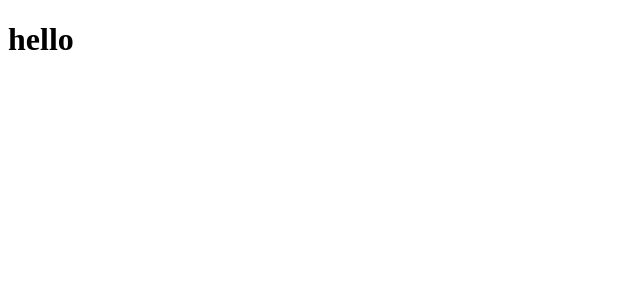
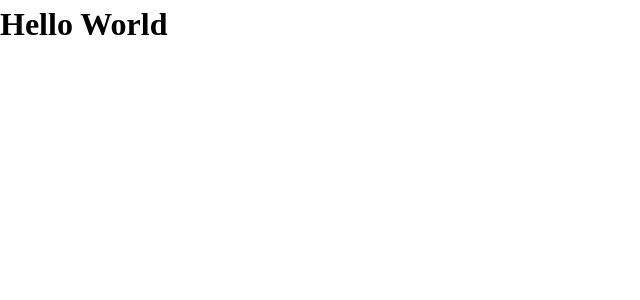
Before and after one commit to kstokken99/core, a React app: page / in a window 1280 px wide. Shown: the top 300 px of the page, without its empty margins (0-640 px from the left). Built offline with nearby package versions, Linux system fonts and the light colour scheme.

Commit message:
feat: 📦 Scss

```diff
--- /dev/null
+++ b/index.d.ts
@@ -0,0 +1,4 @@
+declare module "*.scss" {
+  const content: Record<string, string>;
+  export default content;
+}
--- a/package.json
+++ b/package.json
@@ -34,7 +34,11 @@
     "@types/react": "^19.2.14",
     "@types/react-dom": "^19.2.3",
     "@types/webpack-dev-server": "^4.7.1",
+    "css-loader": "^7.1.4",
     "html-webpack-plugin": "^5.6.7",
+    "sass": "^1.99.0",
+    "sass-loader": "^16.0.7",
+    "style-loader": "^4.0.0",
     "ts-loader": "^9.5.7",
     "tsx": "^4.21.0",
     "typescript": "^6.0.3",
--- a/src/index.tsx
+++ b/src/index.tsx
@@ -1,3 +1,5 @@
 import { createRoot } from "react-dom/client";
 
-createRoot(document.getElementById("root")!).render(<h1>hello</h1>);
+import "./styles/index.scss";
+
+createRoot(document.getElementById("root")!).render(<h1>Hello World</h1>);
--- /dev/null
+++ b/src/styles/_reset.scss
@@ -0,0 +1,76 @@
+/* 1. Use a more-intuitive box-sizing model */
+*,
+*::before,
+*::after {
+    box-sizing: border-box;
+}
+
+/* 2. Remove default margin */
+*:not(dialog) {
+    margin: 0;
+}
+
+/* 3. Enable keyword animations */
+@media (prefers-reduced-motion: no-preference) {
+    html {
+        interpolate-size: allow-keywords;
+    }
+}
+
+body {
+    /* 4. Increase line-height */
+    line-height: 1.5;
+    /* 5. Improve text rendering */
+    -webkit-font-smoothing: antialiased;
+}
+
+/* 6. Improve media defaults */
+img,
+picture,
+video,
+canvas,
+svg {
+    display: block;
+    max-width: 100%;
+}
+
+/* 7. Inherit fonts for form controls */
+input,
+button,
+textarea,
+select {
+    font: inherit;
+}
+
+/* 8. Avoid text overflows */
+p,
+h1,
+h2,
+h3,
+h4,
+h5,
+h6 {
+    overflow-wrap: break-word;
+}
+
+/* 9. Improve line wrapping */
+p {
+    text-wrap: pretty;
+}
+
+h1,
+h2,
+h3,
+h4,
+h5,
+h6 {
+    text-wrap: balance;
+}
+
+/*
+  10. Create a root stacking context
+*/
+#root,
+#__next {
+    isolation: isolate;
+}
--- /dev/null
+++ b/src/styles/index.scss
@@ -0,0 +1 @@
+@use "reset";
--- a/tsconfig.json
+++ b/tsconfig.json
@@ -18,6 +18,7 @@
     },
     "include": [
         "src/**/*",
+        "index.d.ts"
     ],
     "exclude": [
         "node_modules"
```
Also changed, not shown: 2 other files (tests, documents, lock files or other folders).
